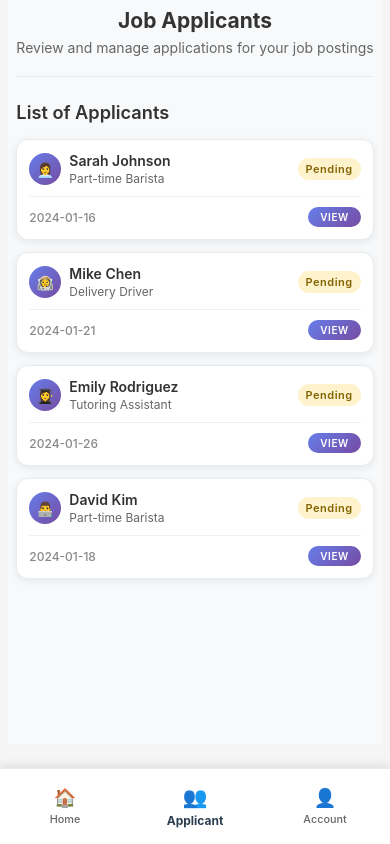
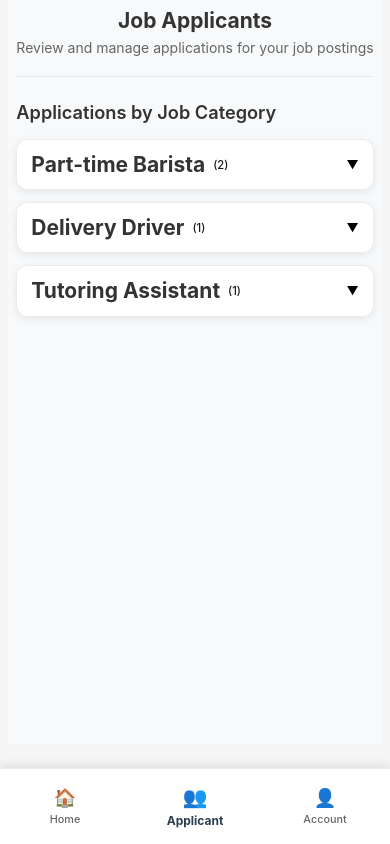
Before and after one commit to Joseph-eiei/DES426-project-StoodJob, a React (Create React App) app: page /applicants in a window 390 px wide. Built offline with nearby package versions, Linux system fonts and the light colour scheme.

Commit message:
Final edit

```diff
--- a/src/components/Applicants.js
+++ b/src/components/Applicants.js
@@ -50,8 +50,28 @@ const Applicants = () => {
     }
   ]);
 
+  // State to track which job categories are expanded
+  const [expandedJobs, setExpandedJobs] = useState({});
+
+  // Group applicants by job title
+  const groupedApplicants = applicants.reduce((groups, applicant) => {
+    const jobTitle = applicant.jobTitle;
+    if (!groups[jobTitle]) {
+      groups[jobTitle] = [];
+    }
+    groups[jobTitle].push(applicant);
+    return groups;
+  }, {});
+
   const handleViewDetail = (applicantId) => {
     navigate(`/applicant-detail/${applicantId}`);
+  };
+
+  const toggleJobExpansion = (jobTitle) => {
+    setExpandedJobs(prev => ({
+      ...prev,
+      [jobTitle]: !prev[jobTitle]
+    }));
   };
 
   return (
@@ -62,16 +82,33 @@ const Applicants = () => {
       </div>
 
       <div className="applicants-list-label">
-        <h2>List of Applicants</h2>
+        <h2>Applications by Job Category</h2>
       </div>
 
-      <div className="applicants-grid">
-        {applicants.length === 0 ? (
+      <div className="job-categories">
+        {Object.keys(groupedApplicants).length === 0 ? (
           <div className="no-applicants">
             <p>No applications yet. Your job postings will attract candidates soon!</p>
           </div>
         ) : (
-          applicants.map(applicant => (
+          Object.entries(groupedApplicants).map(([jobTitle, jobApplicants]) => (
+            <div key={jobTitle} className="job-category">
+              <div
+                className="job-category-header"
+                onClick={() => toggleJobExpansion(jobTitle)}
+              >
+                <div className="job-category-info">
+                  <h3 className="job-title">{jobTitle}</h3>
+                  <span className="applicant-count">({jobApplicants.length})</span>
+                </div>
+                <div className={`expand-icon ${expandedJobs[jobTitle] ? 'expanded' : ''}`}>
+                  ▼
+                </div>
+              </div>
+
+              <div className={`job-applicants-list ${expandedJobs[jobTitle] ? 'expanded' : 'collapsed'}`}>
+                <div className="applicants-grid">
+                  {jobApplicants.map(applicant => (
                     <div key={applicant.id} className="applicant-card" onClick={() => handleViewDetail(applicant.id)}>
                       <div className="card-content">
                         <div className="profile-section">
@@ -96,6 +133,10 @@ const Applicants = () => {
                         </div>
                       </div>
                     </div>
+                  ))}
+                </div>
+              </div>
+            </div>
           ))
         )}
       </div>
--- a/src/components/CreateJob.js
+++ b/src/components/CreateJob.js
@@ -11,7 +11,8 @@ const CreateJob = () => {
     jobType: '',
     date: '',
     hiringPeriod: '',
-    wagePerHour: ''
+    wagePerHour: '',
+    paymentType: ''
   });
 
   const [errors, setErrors] = useState({});
@@ -32,7 +33,7 @@ const CreateJob = () => {
     }
   };
 
-  const validateForm = () => {
+  const validateForm = (isDraft = false) => {
     const newErrors = {};
 
     if (!formData.title.trim()) {
@@ -59,6 +60,10 @@ const CreateJob = () => {
       newErrors.wagePerHour = 'Valid wage per hour is required';
     }
 
+    if (!isDraft && !formData.paymentType) {
+      newErrors.paymentType = 'Payment type is required';
+    }
+
     return newErrors;
   };
 
@@ -70,6 +75,20 @@ const CreateJob = () => {
       // In a real app, this would save to backend
       console.log('Job created:', formData);
       alert('Job created successfully!');
+      navigate('/hire-home');
+    } else {
+      setErrors(formErrors);
+    }
+  };
+
+  const handleCreateDraft = (e) => {
+    e.preventDefault();
+    const formErrors = validateForm(true); // Pass true for draft validation
+
+    if (Object.keys(formErrors).length === 0) {
+      // In a real app, this would save to backend as draft
+      console.log('Job draft created:', formData);
+      alert('Job draft saved successfully!');
       navigate('/hire-home');
     } else {
       setErrors(formErrors);
@@ -181,9 +200,43 @@ const CreateJob = () => {
             </div>
           </div>
 
+          <div className="form-group">
+            <label>Payment Type *</label>
+            <div className="radio-group">
+              <label className="radio-option">
+                <input
+                  type="radio"
+                  name="paymentType"
+                  value="Card"
+                  checked={formData.paymentType === 'Card'}
+                  onChange={handleInputChange}
+                />
+                <span className="radio-custom"></span>
+                <span className="payment-icon">💳</span>
+                Card
+              </label>
+              <label className="radio-option">
+                <input
+                  type="radio"
+                  name="paymentType"
+                  value="Cash"
+                  checked={formData.paymentType === 'Cash'}
+                  onChange={handleInputChange}
+                />
+                <span className="radio-custom"></span>
+                <span className="payment-icon">💵</span>
+                Cash
+              </label>
+            </div>
+            {errors.paymentType && <span className="error-message">{errors.paymentType}</span>}
+          </div>
+
           <div className="form-actions">
             <button type="button" onClick={handleCancel} className="cancel-btn">
               Cancel
+            </button>
+            <button type="button" onClick={handleCreateDraft} className="draft-btn">
+              Create Draft
             </button>
             <button type="submit" className="create-btn">
               Create Job
--- a/src/components/HireHome.js
+++ b/src/components/HireHome.js
@@ -17,6 +17,7 @@ const HireHome = () => {
       hiringPeriod: 20,
       date: "2024-01-15",
       status: "active",
+      applicationStatus: "open",
       applicants: 3
     },
     {
@@ -28,6 +29,7 @@ const HireHome = () => {
       hiringPeriod: 30,
       date: "2024-01-20",
       status: "active",
+      applicationStatus: "open",
       applicants: 7
     },
     {
@@ -39,6 +41,7 @@ const HireHome = () => {
       hiringPeriod: 15,
       date: "2024-01-25",
       status: "active",
+      applicationStatus: "closed",
       applicants: 3
     },
     {
@@ -72,6 +75,17 @@ const HireHome = () => {
     navigate(`/pay-employees/${jobId}`);
   };
 
+  const handleCloseApplications = (jobId, e) => {
+    e.stopPropagation();
+    setJobs(prevJobs =>
+      prevJobs.map(job =>
+        job.id === jobId
+          ? { ...job, applicationStatus: "closed" }
+          : job
+      )
+    );
+  };
+
   const formatDate = (dateString) => {
     const date = new Date(dateString);
     return date.toLocaleDateString('en-US', {
@@ -103,9 +117,16 @@ const HireHome = () => {
             >
               <div className="job-header">
                 <h3 className="job-title">{job.title}</h3>
-                <span className={`job-status ${job.status}`}>
-                  {job.status === 'active' ? 'Active' : 'Draft'}
-                </span>
+                <div className="job-status-container">
+                  <span className={`job-status ${job.status}`}>
+                    {job.status === 'active' ? 'Active' : 'Draft'}
+                  </span>
+                  {job.status === 'active' && (
+                    <span className={`application-status ${job.applicationStatus}`}>
+                      {job.applicationStatus === 'open' ? 'Open' : 'Closed'}
+                    </span>
+                  )}
+                </div>
               </div>
 
               <p className="job-description">{job.description}</p>
@@ -138,7 +159,7 @@ const HireHome = () => {
                     className="action-btn primary"
                     onClick={(e) => handleViewApplicants(job.id, e)}
                   >
-                    View Applicants ({job.applicants})
+                    View Employees ({job.applicants})
                   </button>
                   <button
                     className="action-btn secondary"
@@ -146,6 +167,14 @@ const HireHome = () => {
                   >
                     Pay Employees
                   </button>
+                  {job.applicationStatus === 'open' && (
+                    <button
+                      className="action-btn close-btn"
+                      onClick={(e) => handleCloseApplications(job.id, e)}
+                    >
+                      Close Applications
+                    </button>
+                  )}
                 </div>
               )}
             </div>
--- a/src/components/PayEmployees.js
+++ b/src/components/PayEmployees.js
@@ -36,7 +36,8 @@ const PayEmployees = () => {
       checkIn: "2024-01-15 09:00",
       checkOut: "2024-01-15 17:00",
       status: "checked-out",
-      paid: false
+      paid: false,
+      paidAt: null
     },
     {
       id: 4,
@@ -44,7 +45,8 @@ const PayEmployees = () => {
       checkIn: "2024-01-15 10:00",
       checkOut: "2024-01-15 16:30",
       status: "checked-out",
-      paid: false
+      paid: false,
+      paidAt: null
     },
     {
       id: 5,
@@ -52,7 +54,8 @@ const PayEmployees = () => {
       checkIn: "2024-01-14 14:00",
       checkOut: "2024-01-14 18:00",
       status: "checked-out",
-      paid: true
+      paid: true,
+      paidAt: "2024-01-14 18:30"
     }
   ];
 
@@ -88,10 +91,11 @@ const PayEmployees = () => {
   };
 
   const handlePayEmployee = (employeeId) => {
+    const paymentTimestamp = new Date().toISOString();
     setCheckedOutEmployees(prev =>
       prev.map(emp =>
         emp.id === employeeId
-          ? { ...emp, paid: true }
+          ? { ...emp, paid: true, paidAt: paymentTimestamp }
           : emp
       )
     );
@@ -174,6 +178,13 @@ const PayEmployees = () => {
                     <span className="detail-value">{formatTime(employee.checkOut)}</span>
                   </div>
 
+                  {employee.paid && employee.paidAt && (
+                    <div className="work-detail">
+                      <span className="detail-label">Paid At:</span>
+                      <span className="detail-value">{formatTime(employee.paidAt)}</span>
+                    </div>
+                  )}
+
                   <div className="work-detail total-pay">
                     <span className="detail-label">Total Pay:</span>
                     <span className="detail-value">${totalPay.toFixed(2)}</span>
--- a/src/styles/Applicants.css
+++ b/src/styles/Applicants.css
@@ -36,6 +36,78 @@
   font-weight: 600;
   margin: 0;
   padding-left: 4px;
+}
+
+/* Job Categories Accordion Styles */
+.job-categories {
+  display: flex;
+  flex-direction: column;
+  gap: 16px;
+}
+
+.job-category {
+  background: white;
+  border-radius: 12px;
+  box-shadow: 0 2px 8px rgba(0, 0, 0, 0.08);
+  border: 1px solid #e9ecef;
+  overflow: hidden;
+}
+
+.job-category-header {
+  padding: 16px 20px;
+  cursor: pointer;
+  display: flex;
+  justify-content: space-between;
+  align-items: center;
+  background: white;
+  transition: all 0.2s ease;
+}
+
+.job-category-header:hover {
+  background: lightgray;
+}
+
+.job-category-info {
+  display: flex;
+  align-items: center;
+  gap: 8px;
+}
+
+.job-title {
+  font-size: 1.1rem;
+  font-weight: 600;
+  margin: 0;
+}
+
+.applicant-count {
+  font-size: 0.9rem;
+  font-weight: 500;
+  opacity: 0.9;
+}
+
+.expand-icon {
+  font-size: 14px;
+  transition: transform 0.3s ease;
+  user-select: none;
+}
+
+.expand-icon.expanded {
+  transform: rotate(180deg);
+}
+
+.job-applicants-list {
+  overflow: hidden;
+  transition: max-height 0.3s ease, padding 0.3s ease;
+}
+
+.job-applicants-list.collapsed {
+  max-height: 0;
+  padding: 0;
+}
+
+.job-applicants-list.expanded {
+  max-height: 2000px;
+  padding: 16px;
 }
 
 .applicants-grid {
@@ -193,6 +265,26 @@
     padding-left: 2px;
   }
 
+  .job-categories {
+    gap: 12px;
+  }
+
+  .job-category-header {
+    padding: 14px 16px;
+  }
+
+  .job-title {
+    font-size: 1rem;
+  }
+
+  .applicant-count {
+    font-size: 0.85rem;
+  }
+
+  .job-applicants-list.expanded {
+    padding: 12px;
+  }
+
   .card-content {
     padding: 14px;
   }
@@ -232,6 +324,26 @@
     padding: 8px;
   }
 
+  .job-category-header {
+    padding: 12px 14px;
+  }
+
+  .job-title {
+    font-size: 0.95rem;
+  }
+
+  .applicant-count {
+    font-size: 0.8rem;
+  }
+
+  .expand-icon {
+    font-size: 12px;
+  }
+
+  .job-applicants-list.expanded {
+    padding: 10px;
+  }
+
   .card-content {
     padding: 12px;
   }
--- a/src/styles/CreateJob.css
+++ b/src/styles/CreateJob.css
@@ -128,6 +128,91 @@
   box-shadow: 0 6px 12px rgba(0, 0, 0, 0.15);
 }
 
+/* Radio Button Styles */
+.radio-group {
+  display: flex;
+  gap: 20px;
+  margin-top: 5px;
+}
+
+.radio-option {
+  display: flex;
+  align-items: center;
+  gap: 8px;
+  cursor: pointer;
+  font-weight: 500;
+  color: #333;
+  padding: 8px 12px;
+  border-radius: 6px;
+  transition: background-color 0.3s ease;
+}
+
+.radio-option:hover {
+  background-color: #f8f9fa;
+}
+
+.radio-option input[type="radio"] {
+  position: absolute;
+  opacity: 0;
+  cursor: pointer;
+}
+
+.radio-custom {
+  width: 18px;
+  height: 18px;
+  border: 2px solid #e9ecef;
+  border-radius: 50%;
+  position: relative;
+  transition: all 0.3s ease;
+}
+
+.radio-option input[type="radio"]:checked + .radio-custom {
+  border-color: #667eea;
+  background-color: #667eea;
+}
+
+.radio-option input[type="radio"]:checked + .radio-custom::after {
+  content: '';
+  position: absolute;
+  top: 50%;
+  left: 50%;
+  transform: translate(-50%, -50%);
+  width: 8px;
+  height: 8px;
+  border-radius: 50%;
+  background-color: white;
+}
+
+.radio-option input[type="radio"]:focus + .radio-custom {
+  box-shadow: 0 0 0 3px rgba(102, 126, 234, 0.1);
+}
+
+.payment-icon {
+  font-size: 16px;
+  margin-left: 4px;
+  margin-right: 6px;
+}
+
+/* Draft Button Styles */
+.draft-btn {
+  padding: 12px 24px;
+  border: 2px solid #ffc107;
+  background: white;
+  color: #ffc107;
+  border-radius: 8px;
+  font-size: 14px;
+  font-weight: 600;
+  cursor: pointer;
+  transition: all 0.3s ease;
+}
+
+.draft-btn:hover {
+  background-color: #ffc107;
+  color: #fff;
+  transform: translateY(-2px);
+  box-shadow: 0 4px 8px rgba(255, 193, 7, 0.3);
+}
+
 @media (max-width: 768px) {
   .create-job-container {
     padding: 15px;
@@ -148,7 +233,12 @@
   }
 
   .cancel-btn,
+  .draft-btn,
   .create-btn {
     width: 100%;
   }
+
+  .radio-group {
+    gap: 15px;
+  }
 }
--- a/src/styles/HireHome.css
+++ b/src/styles/HireHome.css
@@ -94,19 +94,47 @@
   line-height: 1.3;
 }
 
+.job-status-container {
+  display: flex;
+  flex-direction: row;
+  gap: 8px;
+  align-items: center;
+}
+
 .job-status {
   background: #e3f2fd;
   color: #1565c0;
   padding: 4px 8px;
-  border-radius: 6px;
+  border-radius: 8px;
   font-size: 12px;
   font-weight: 600;
-  margin-left: 12px;
 }
 
 .job-status.active {
   background: #e8f5e8;
   color: #2e7d32;
+  border: 1px solid #2e7d32 !important;
+}
+
+.application-status {
+  background: #e8f5e8;
+  color: #2e7d32;
+  padding: 4px 8px !important;
+  border-radius: 6px;
+  font-size: 12px;
+  font-weight: 600;
+}
+
+.application-status.open {
+  background: #e8f5e8;
+  color: #2e7d32;
+  border: 1px solid #2e7d32;
+}
+
+.application-status.closed {
+  background: #ffebee;
+  color: #c62828;
+  border: 1px solid #c62828;
 }
 
 .job-description {
@@ -156,11 +184,13 @@
   margin-top: 8px;
   padding-top: 0px;
   display: flex;
+  flex-wrap: wrap;
   gap: 8px;
 }
 
 .action-btn {
   flex: 1;
+  min-width: calc(50% - 4px);
   padding: 8px 12px;
   border: 1px solid #e0e0e0;
   background: white;
@@ -181,6 +211,14 @@
   background: #4caf50;
   color: white;
   border-color: #4caf50;
+}
+
+.action-btn.close-btn {
+  background: #ff5722;
+  color: white;
+  border-color: #ff5722;
+  flex-basis: 100%;
+  margin-top: 4px;
 }
 
 .action-btn:hover {
```
Lines whose indentation alone changed are shown as unchanged.
